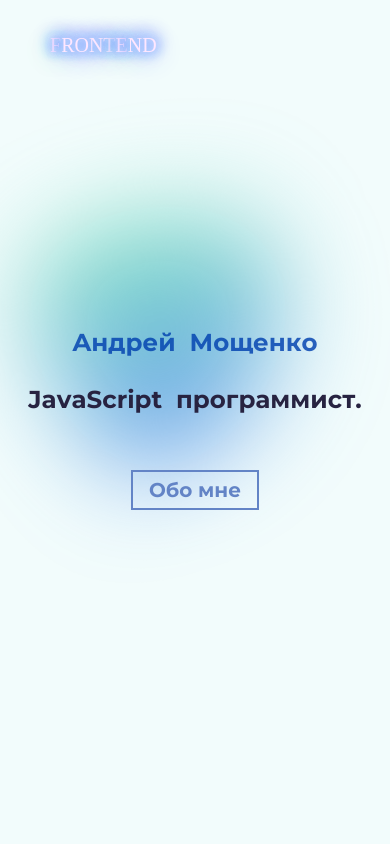
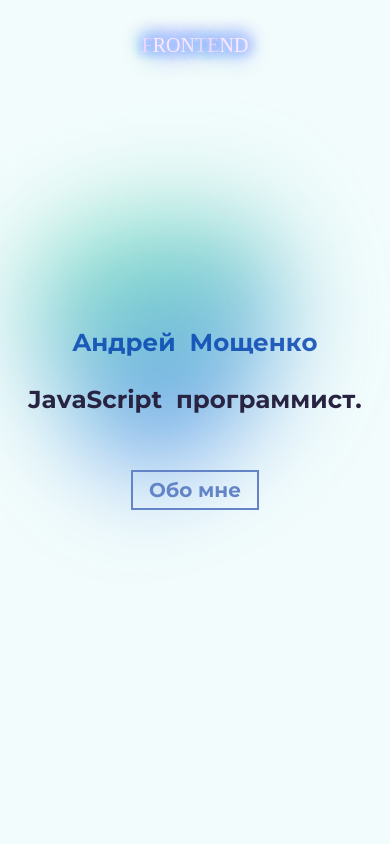
Before and after one commit to AndrewMosh/portfolio, a website built with Parcel: page src/index.html in a window 390 px wide. Shown: the top 844 px of the page. Built offline with nearby package versions, Linux system fonts and the light colour scheme; files whose address does not match are found by name.

```diff
--- a/src/sass/sections/_hero.scss
+++ b/src/sass/sections/_hero.scss
@@ -102,7 +102,7 @@
     width: 10%;
 
     top: 30px;
-    left: 50px;
+    left: 60px;
     letter-spacing: 2;
     font-family: "Clip";
     text-transform: uppercase;
@@ -112,6 +112,10 @@
       -0.2rem 0.1rem 1rem #65baff, 0.2rem 0.1rem 1rem #65ffd3,
       0 -0.5rem 2rem #24ff33, 0 0.5rem 3rem #2491ff;
     animation: shine 2s forwards, flicker 3s infinite;
+    @media screen and (max-width: 900px) {
+      width: 100%;
+      left: 0;
+    }
   }
 
   @keyframes blink {
```
Also changed, not shown: 4 other files.
